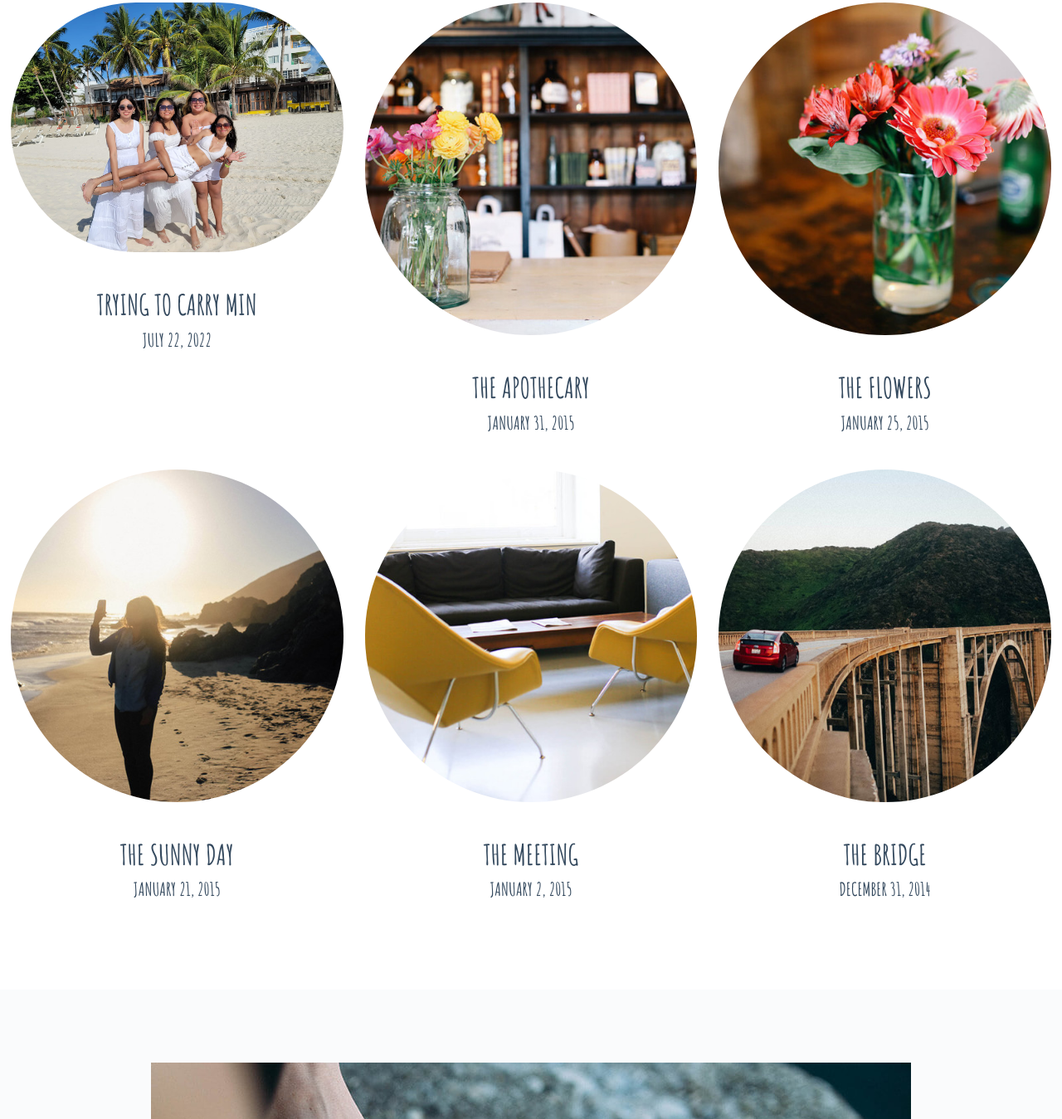
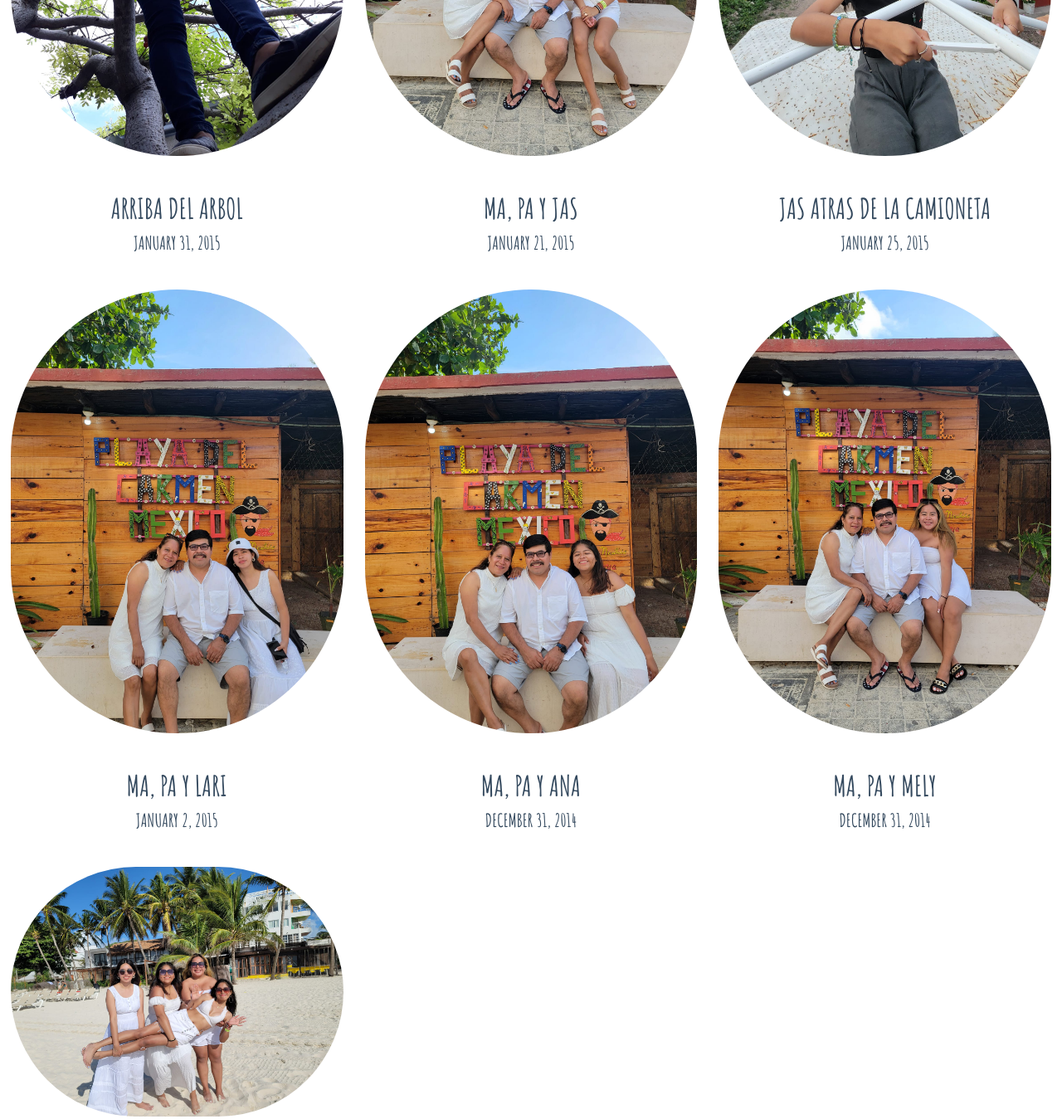
Before and after one commit to a4mejia/liza, a plain HTML site: page index.html in a window 1280 px wide. Shown: the part 997-2346 px from the top of the page at 83% size. Drawn offline with Linux system fonts and the light colour scheme.

Commit message:
more pic

```diff
--- a/index.html
+++ b/index.html
@@ -56,32 +56,12 @@
                                     <a href="single.html">Single</a></li>
                             </ul>
                         </li>
-                        <li class="menu-item">
-                            <a href="typography.html">Typography</a></li>
-                        <li class="menu-item">
-                            <a href="contact.html">Contact me</a></li>
-                        <li class="menu-inline menu-item">
-                            <a title="Twitter" href="http://twitter.com/fh5co">
-                                <i class="fa fa-twitter"></i><span class="i">Twitter</span>
-                            </a></li>
-                        <li class="menu-inline menu-item">
-                            <a title="Facebook" href="http://www.facebook.com/fh5co">
-                                <i class="fa fa-facebook"></i><span class="i">Facebook</span>
-                            </a></li>
-                        <li class="menu-inline menu-item">
-                            <a title="Flickr" href="#"><i class="fa fa-flickr"></i><span class="i">Flickr</span></a>
-                        </li>
-                        <li class="menu-inline menu-item">
-                            <a title="Instagram" href="#">
-                                <i class="fa fa-instagram"></i><span class="i">Instagram</span>
-                            </a>
-                        </li>
+
                     </ul>
                 </div>
             </div>
         </nav>
         <a href="#nav" class="menu-trigger"><i class="fa fa-bars"></i></a>
-
         <a href="#topsearch" class="search-trigger"><i class="fa fa-search"></i></a>
 
     </div>
@@ -108,6 +88,160 @@
 
     <div class="sticky-inner">
 
+
+
+        <aside class="home-sticky-post post has-post-thumbnail sticky ">
+
+            <span class="post-image">
+  				<a href="#">
+  				<img width="502" height="502" src="images/maarbol.jpeg"
+                     class="attachment-sticky size-sticky" alt=""/>
+  				</a>
+  		    </span>
+
+            <div class="inner">
+                <h3 class="entry-title">
+                    <a href="#">Arriba del arbol</a>
+                </h3>
+
+                <ul class="meta top">
+                    <li class="time">
+                        <a href="#"
+                           title="The Apothecary">
+                            <time class="post-date updated" datetime="2015-01-31">January 31, 2015</time>
+                        </a>
+                    </li>
+                </ul>
+            </div>
+
+        </aside>
+        <aside class="home-sticky-post post has-post-thumbnail sticky ">
+
+            <span class="post-image">
+              <a href="#"><img width="502" height="502" src="images/mapajas.jpeg"
+                   class="attachment-sticky size-sticky" alt=""/>
+                </a>
+          </span>
+
+          <div class="inner">
+              <h3 class="entry-title">
+                  <a href="#">Ma, Pa y Jas</a>
+              </h3>
+
+              <ul class="meta top">
+                  <li class="time">
+                      <a href="#"
+                         title="The Sunny Day">
+                          <time class="post-date updated" datetime="2015-01-21">January 21, 2015</time>
+                      </a>
+                  </li>
+              </ul>
+          </div>
+
+      </aside>
+        <aside class="home-sticky-post post has-post-thumbnail sticky">
+
+  		    <span class="post-image">
+                <a href="#">
+                    <img width="502" height="502" src="images/mincar.jpeg"
+                     class="attachment-sticky size-sticky" alt=""/>
+  				</a>
+  		    </span>
+
+            <div class="inner">
+                <h3 class="entry-title">
+                    <a href="#">Jas atras de la camioneta</a>
+                </h3>
+
+                <ul class="meta top">
+                    <li class="time">
+                        <a href="#">
+                            <time class="post-date updated" datetime="2015-01-25">January 25, 2015</time>
+                        </a>
+                    </li>
+                </ul>
+            </div>
+
+        </aside>
+
+        <aside class="home-sticky-post post has-post-thumbnail sticky ">
+
+
+  		    <span class="post-image">
+                <a href="#">
+                    <img width="502" height="502" src="images/mapalari.jpeg"
+                     class="attachment-sticky size-sticky" alt=""/>
+  				</a>
+            </span>
+
+            <div class="inner">
+                <h3 class="entry-title">
+                    <a href="#">Ma, Pa y lari</a>
+                </h3>
+
+                <ul class="meta top">
+                    <li class="time">
+                        <a href="#">
+                            <time class="post-date updated" datetime="2015-01-02">January 2, 2015</time>
+                        </a>
+                    </li>
+                </ul>
+            </div>
+
+        </aside>
+
+        <aside class="home-sticky-post post has-post-thumbnail sticky ">
+
+            <span class="post-image">
+                <a href="#">
+                    <img width="502" height="502" src="images/mapaana.jpeg"
+                     class="attachment-sticky size-sticky" alt=""/>
+  				</a>
+  		    </span>
+
+
+            <div class="inner">
+                <h3 class="entry-title">
+                    <a href="#">Ma, Pa y Ana</a>
+                </h3>
+
+                <ul class="meta top">
+                    <li class="time">
+                        <a href="#">
+                            <time class="post-date updated" datetime="2014-12-31">December 31, 2014</time>
+                        </a>
+                    </li>
+                </ul>
+            </div>
+
+        </aside>
+
+        <aside class="home-sticky-post post has-post-thumbnail sticky ">
+
+            <span class="post-image">
+                <a href="#">
+                    <img width="502" height="502" src="images/mapamely.jpeg"
+                     class="attachment-sticky size-sticky" alt=""/>
+  				</a>
+  		    </span>
+
+
+            <div class="inner">
+                <h3 class="entry-title">
+                    <a href="#">Ma, Pa y Mely</a>
+                </h3>
+
+                <ul class="meta top">
+                    <li class="time">
+                        <a href="#">
+                            <time class="post-date updated" datetime="2014-12-31">December 31, 2014</time>
+                        </a>
+                    </li>
+                </ul>
+            </div>
+
+        </aside>
+
         <aside class="home-sticky-post post has-post-thumbnail sticky">
 
   		    <span class="post-image">
@@ -133,138 +267,11 @@
 
         </aside>
 
-        <aside class="home-sticky-post post has-post-thumbnail sticky ">
-
-            <span class="post-image">
-  				<a href="#">
-  				<img width="502" height="502" src="images/Apothecary.jpg"
-                     class="attachment-sticky size-sticky" alt=""/>
-  				</a>
-  		    </span>
-
-            <div class="inner">
-                <h3 class="entry-title">
-                    <a href="#">The Apothecary</a>
-                </h3>
-
-                <ul class="meta top">
-                    <li class="time">
-                        <a href="#"
-                           title="The Apothecary">
-                            <time class="post-date updated" datetime="2015-01-31">January 31, 2015</time>
-                        </a>
-                    </li>
-                </ul>
-            </div>
-
-        </aside>
-
-        <aside class="home-sticky-post post has-post-thumbnail sticky">
-
-  		    <span class="post-image">
-                <a href="#">
-                    <img width="502" height="502" src="images/Flowers.jpg"
-                     class="attachment-sticky size-sticky" alt=""/>
-  				</a>
-  		    </span>
-
-            <div class="inner">
-                <h3 class="entry-title">
-                    <a href="#">The Flowers</a>
-                </h3>
-
-                <ul class="meta top">
-                    <li class="time">
-                        <a href="#">
-                            <time class="post-date updated" datetime="2015-01-25">January 25, 2015</time>
-                        </a>
-                    </li>
-                </ul>
-            </div>
-
-        </aside>
-
-        <aside class="home-sticky-post post has-post-thumbnail sticky ">
-
-  		    <span class="post-image">
-                <a href="#"><img width="502" height="502" src="images/Sun.jpg"
-                     class="attachment-sticky size-sticky" alt=""/>
-  				</a>
-            </span>
-
-            <div class="inner">
-                <h3 class="entry-title">
-                    <a href="#">The Sunny Day</a>
-                </h3>
-
-                <ul class="meta top">
-                    <li class="time">
-                        <a href="#"
-                           title="The Sunny Day">
-                            <time class="post-date updated" datetime="2015-01-21">January 21, 2015</time>
-                        </a>
-                    </li>
-                </ul>
-            </div>
-
-        </aside>
-
-        <aside class="home-sticky-post post has-post-thumbnail sticky ">
-
-
-  		    <span class="post-image">
-                <a href="#">
-                    <img width="502" height="502" src="images/Meeting.jpg"
-                     class="attachment-sticky size-sticky" alt=""/>
-  				</a>
-            </span>
-
-            <div class="inner">
-                <h3 class="entry-title">
-                    <a href="#">The Meeting</a>
-                </h3>
-
-                <ul class="meta top">
-                    <li class="time">
-                        <a href="#">
-                            <time class="post-date updated" datetime="2015-01-02">January 2, 2015</time>
-                        </a>
-                    </li>
-                </ul>
-            </div>
-
-        </aside>
-
-        <aside class="home-sticky-post post has-post-thumbnail sticky ">
-
-            <span class="post-image">
-                <a href="#">
-                    <img width="502" height="502" src="images/Bridge.jpg"
-                     class="attachment-sticky size-sticky" alt=""/>
-  				</a>
-  		    </span>
-
-
-            <div class="inner">
-                <h3 class="entry-title">
-                    <a href="#">The Bridge</a>
-                </h3>
-
-                <ul class="meta top">
-                    <li class="time">
-                        <a href="#">
-                            <time class="post-date updated" datetime="2014-12-31">December 31, 2014</time>
-                        </a>
-                    </li>
-                </ul>
-            </div>
-
-        </aside>
-
     </div>
 
 
 </div>
+<!--
 <div class="wrap full-wrap">
     <div class="main-wrap">
         <section class="main main-archive">
@@ -684,10 +691,10 @@
         </section>
 
 
-    </div><!-- /main-wrap -->
+    </div> /main-wrap -->
 
-
-</div><!-- /wrap -->
+<!-- /wrap
+</div>
 
 
 <div class="footer-widgets widget-count-4">
@@ -781,10 +788,12 @@
 
 
 <script>var ie9 = false;</script>
-<!--[if lte IE 9 ]>
+[if lte IE 9 ]>
 <script> var ie9 = true; </script>
-<![endif]-->
+<![endif]
 <script src="js/global-plugins.min.js"></script>
 <script src="js/main.js"></script>
 </body>
 </html>
+
+-->
```
Also changed, not shown: about.html (+1 -33 lines), blog.html (+35 -26 lines), images/globo.jpeg (added), images/globos.jpeg (added), images/maarbol.jpeg (added), images/mapaana.jpeg (added), images/mapajas.jpeg (added), images/mapalari.jpeg (added), images/mapamely.jpeg (added), images/melyplate.jpeg (added), images/mincar.jpeg (added), images/mothernature.jpeg (added), images/pajetski.jpeg (added), images/pamariscos.jpeg (added), 1 more files.
